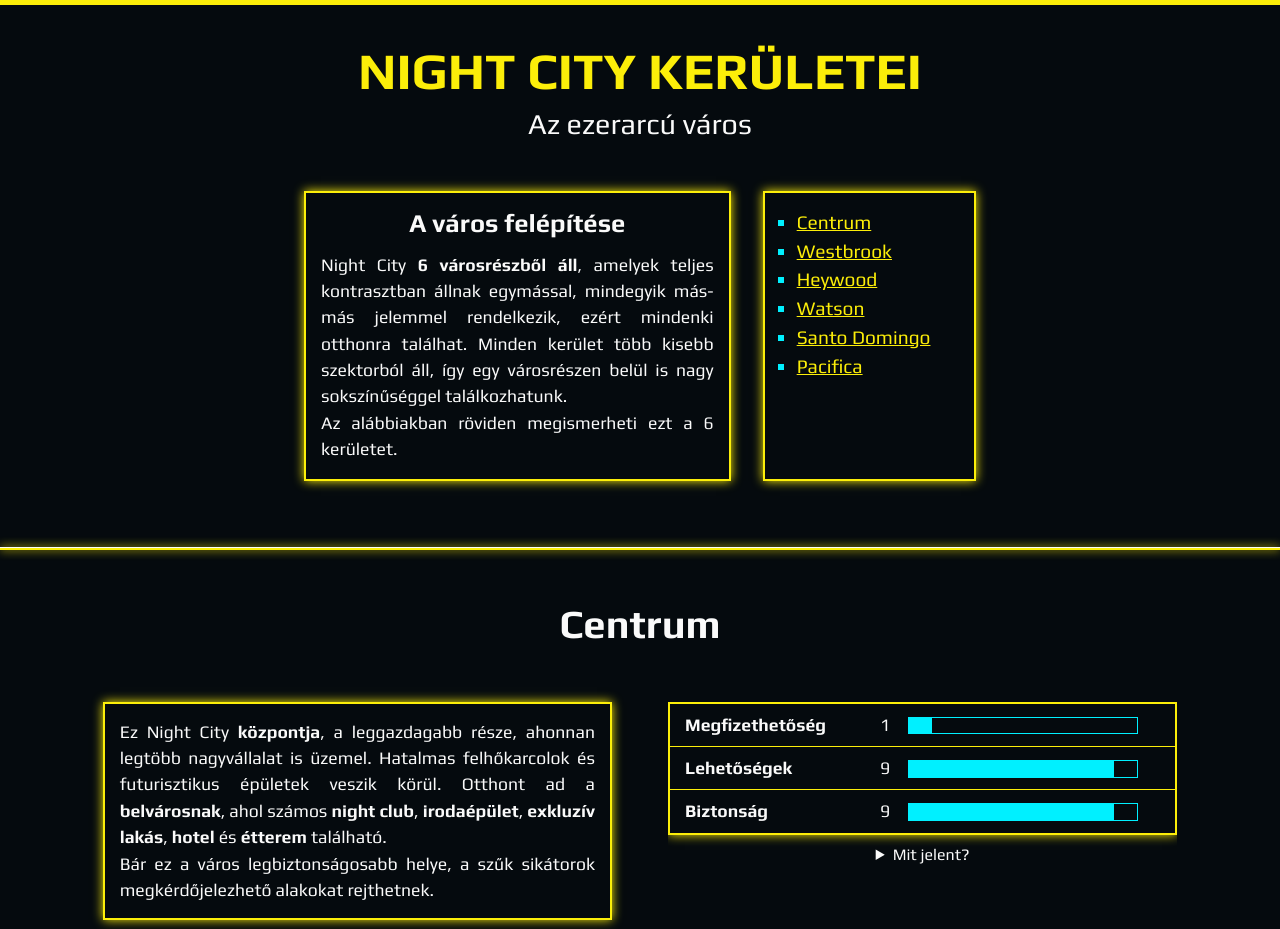
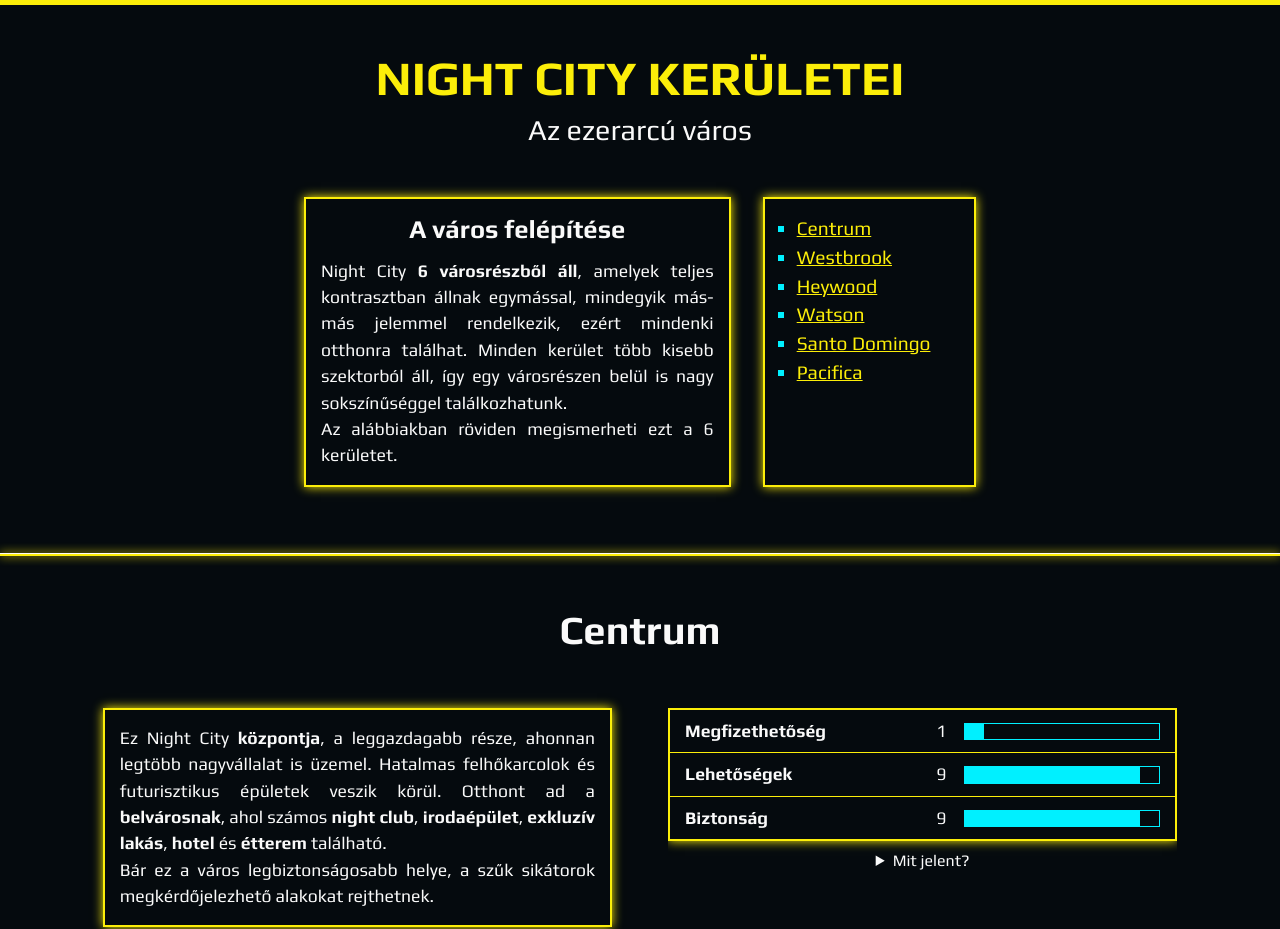
Before and after one commit to sassvagyok/nightcity, a plain HTML site: page districts.html in a window 1280 px wide. Shown: the part 58-987 px from the top of the page. Drawn offline with nearby package versions, Linux system fonts and the light colour scheme.

Commit message:
style változások

```diff
--- a/districts.html
+++ b/districts.html
@@ -415,8 +415,7 @@
 				<a href="https://www.youtube.com/watch?v=IGTzXj7wbNQ" target="_blank">Videó</a> |
 				<a href="https://www.behance.net/gallery/110671027/CYBERPUNK-2077-UI-CONCEPT-LOOK-DEV/modules/633343817#" target="_blank">Háttér</a> |
 				<a href="https://www.valencygraphics.com/cyberpunk-2077" target="_blank">Ikon 1</a> |
-				<a href="https://www.svgrepo.com/show/311362/text-font-size.svg" target="_blank">Ikon 2</a> |
-				<a href="https://color.adobe.com/rpunk-2077-color-theme-14418458/" target="_blank">Színek</a>
+				<a href="https://www.svgrepo.com/show/311362/text-font-size.svg" target="_blank">Ikon 2</a>
 			</p>
 		</div>
 	</footer>
--- a/style.css
+++ b/style.css
@@ -85,8 +85,8 @@ h1, h2 {
 
 h1 {
     color: #FCEE09 !important;
-    font-size: 3.2rem !important;
-    margin-top: 20px !important;
+    font-size: 3rem !important;
+    margin-top: 30px !important;
     margin-bottom: 0 !important;
 }
 
@@ -261,11 +261,12 @@ th {
 td {
     background-color: transparent !important;
     color: #FAFAFA !important;
-    text-align: left;
+    text-align: right;
+    padding-right: 15px !important;
 }
 
 meter {
-    width: 80%;
+    width: 70%;
     background: transparent;
     border: 1px solid #00F0FF;
 }
```
Also changed, not shown: form.html (+1 -2 lines), index.html (+1 -2 lines).
